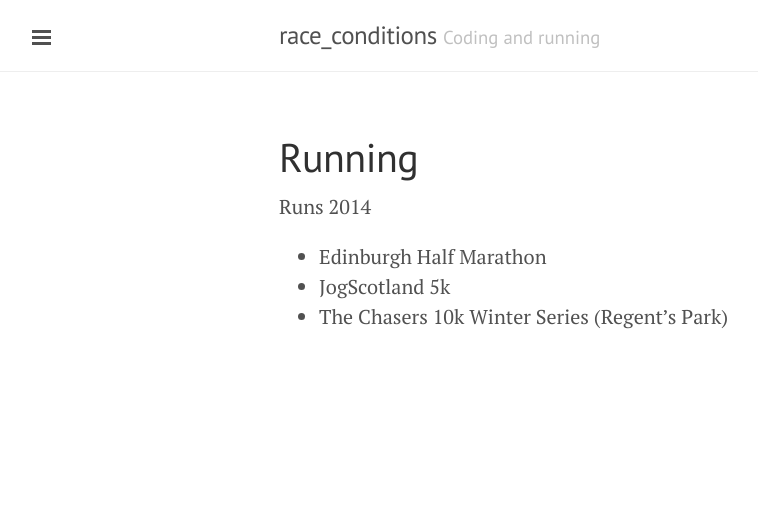
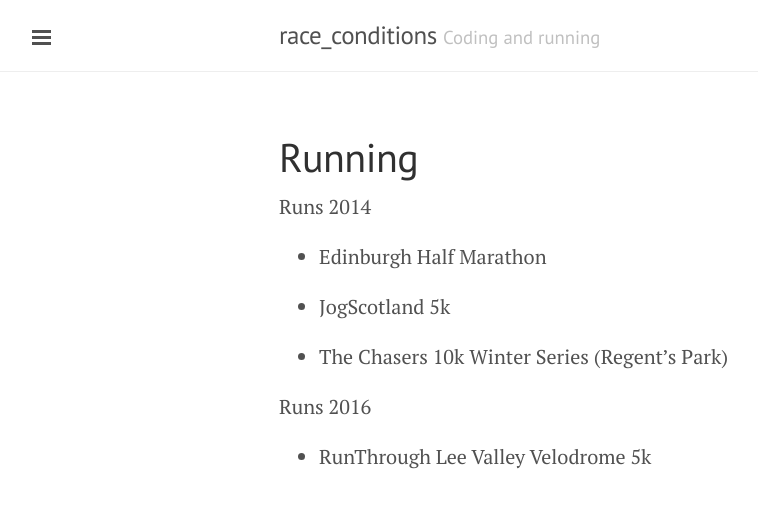
Before and after one commit to Winterflower/winterflower.github.io, a Jekyll site: the page built from running.md, in a window 1280 px wide. Shown: the top 508 px of the page, without its empty margins (1-759 px from the left). Built offline with Jekyll 4.4.1, drawn with Linux system fonts in a browser that asks for light colours; Markdown is read by kramdown in place of the engine named in the settings.

Commit message:
Adding page about running

```diff
--- a/running.md
+++ b/running.md
@@ -4,6 +4,13 @@ title: Running
 ---
 
 Runs 2014
+
 * Edinburgh Half Marathon
+
 * JogScotland 5k
+
 * The Chasers 10k Winter Series (Regent's Park)
+
+Runs 2016
+
+* RunThrough Lee Valley Velodrome 5k
```
